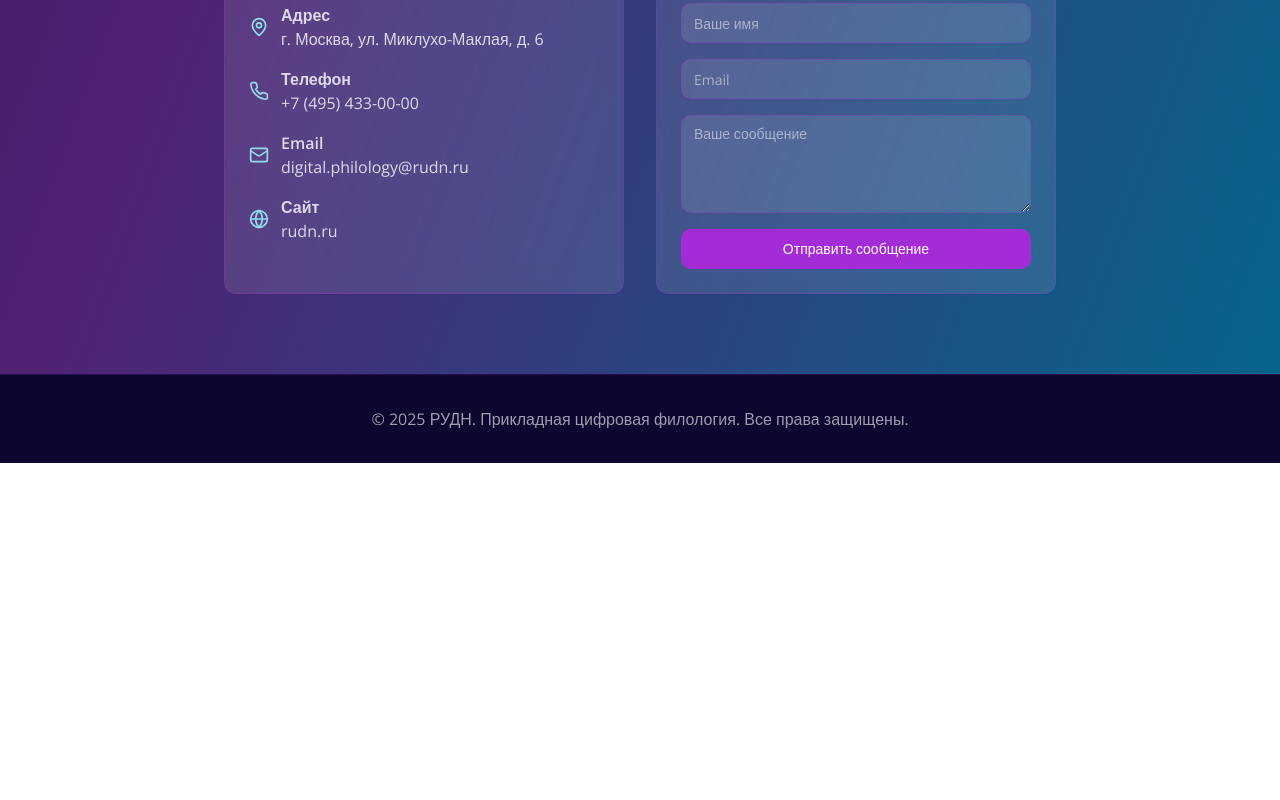
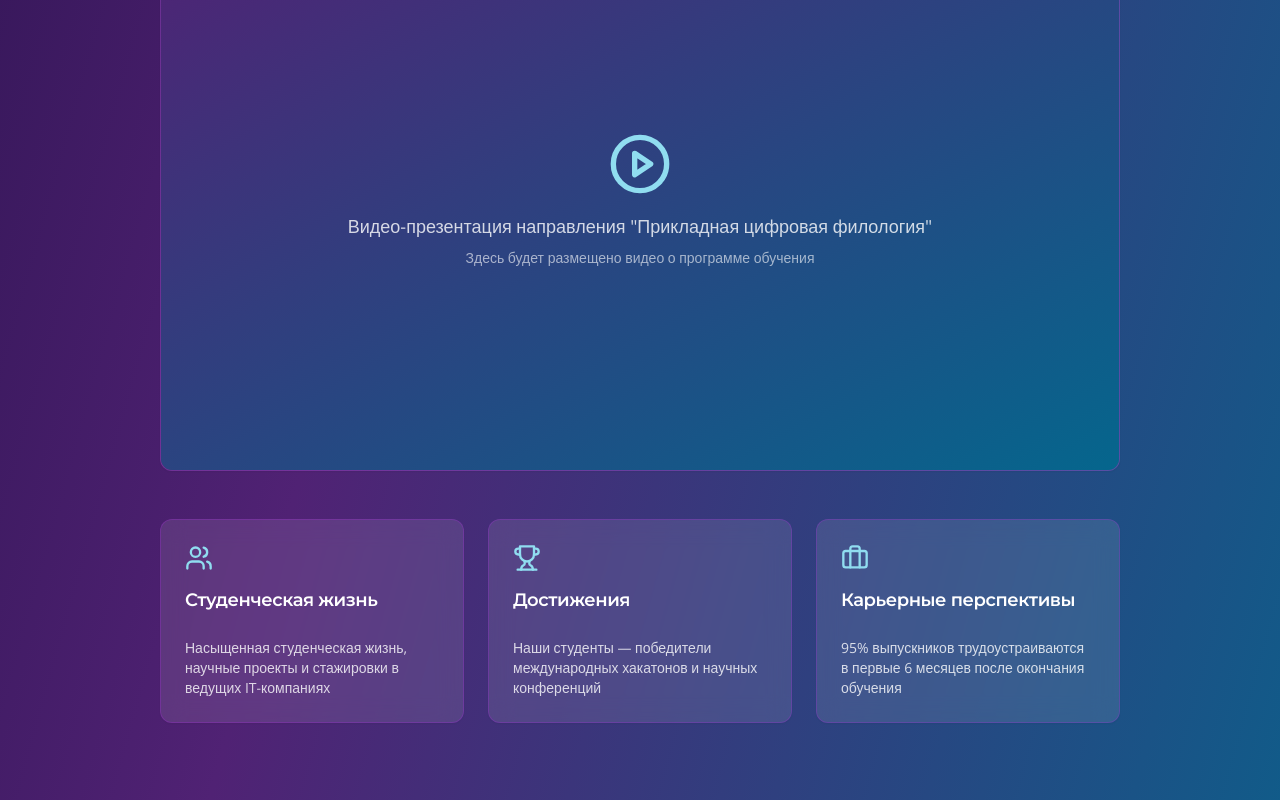
Before and after one commit to pr-poehali-dev/digital-philology-site, a React (Vite) app: page / in a window 1280 px wide. Shown: the part 3020-3820 px from the top of the page. Before the commit the page ends 3483 px from the top, so only its background shows below. Built offline with nearby package versions, Linux system fonts and the light colour scheme.

Commit message:
Добавить видео-блок для привлечения абитуриентов

```diff
--- a/src/pages/Index.tsx
+++ b/src/pages/Index.tsx
@@ -260,7 +260,66 @@ const Index = () => {
         </div>
       </section>
 
-      <section id="contacts" className="py-20 px-6">
+      <section id="video" className="py-20 px-6">
+        <div className="container mx-auto max-w-5xl">
+          <h2 className="text-4xl font-bold text-center text-white mb-4">О направлении</h2>
+          <p className="text-center text-philology-cyan/80 mb-12 text-lg">
+            Узнайте больше о прикладной цифровой филологии из видео-рассказа
+          </p>
+          <Card className="bg-white/10 backdrop-blur-md border-philology-purple/30 overflow-hidden">
+            <CardContent className="p-0">
+              <div className="relative aspect-video bg-gradient-to-br from-philology-darkPurple to-philology-navy">
+                <div className="absolute inset-0 flex flex-col items-center justify-center text-white/80 p-8">
+                  <Icon name="PlayCircle" size={64} className="text-philology-cyan mb-4" />
+                  <p className="text-center text-lg">
+                    Видео-презентация направления "Прикладная цифровая филология"
+                  </p>
+                  <p className="text-center text-sm mt-2 text-white/60">
+                    Здесь будет размещено видео о программе обучения
+                  </p>
+                </div>
+              </div>
+            </CardContent>
+          </Card>
+          <div className="grid md:grid-cols-3 gap-6 mt-12">
+            <Card className="bg-white/10 backdrop-blur-md border-philology-purple/30">
+              <CardHeader>
+                <Icon name="Users" className="text-philology-cyan mb-2" size={28} />
+                <CardTitle className="text-white text-lg">Студенческая жизнь</CardTitle>
+              </CardHeader>
+              <CardContent>
+                <p className="text-white/80 text-sm">
+                  Насыщенная студенческая жизнь, научные проекты и стажировки в ведущих IT-компаниях
+                </p>
+              </CardContent>
+            </Card>
+            <Card className="bg-white/10 backdrop-blur-md border-philology-purple/30">
+              <CardHeader>
+                <Icon name="Trophy" className="text-philology-cyan mb-2" size={28} />
+                <CardTitle className="text-white text-lg">Достижения</CardTitle>
+              </CardHeader>
+              <CardContent>
+                <p className="text-white/80 text-sm">
+                  Наши студенты — победители международных хакатонов и научных конференций
+                </p>
+              </CardContent>
+            </Card>
+            <Card className="bg-white/10 backdrop-blur-md border-philology-purple/30">
+              <CardHeader>
+                <Icon name="Briefcase" className="text-philology-cyan mb-2" size={28} />
+                <CardTitle className="text-white text-lg">Карьерные перспективы</CardTitle>
+              </CardHeader>
+              <CardContent>
+                <p className="text-white/80 text-sm">
+                  95% выпускников трудоустраиваются в первые 6 месяцев после окончания обучения
+                </p>
+              </CardContent>
+            </Card>
+          </div>
+        </div>
+      </section>
+
+      <section id="contacts" className="py-20 px-6 bg-white/5 backdrop-blur-sm">
         <div className="container mx-auto max-w-4xl">
           <h2 className="text-4xl font-bold text-center text-white mb-4">Контакты</h2>
           <p className="text-center text-philology-cyan/80 mb-12 text-lg">
```
